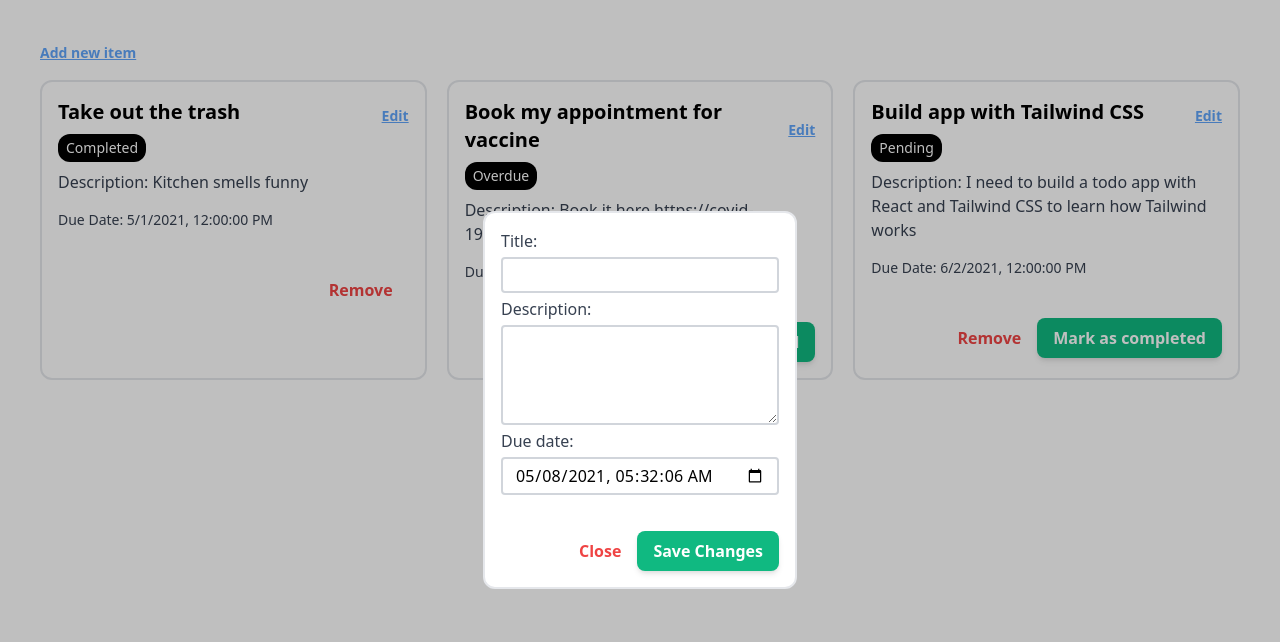
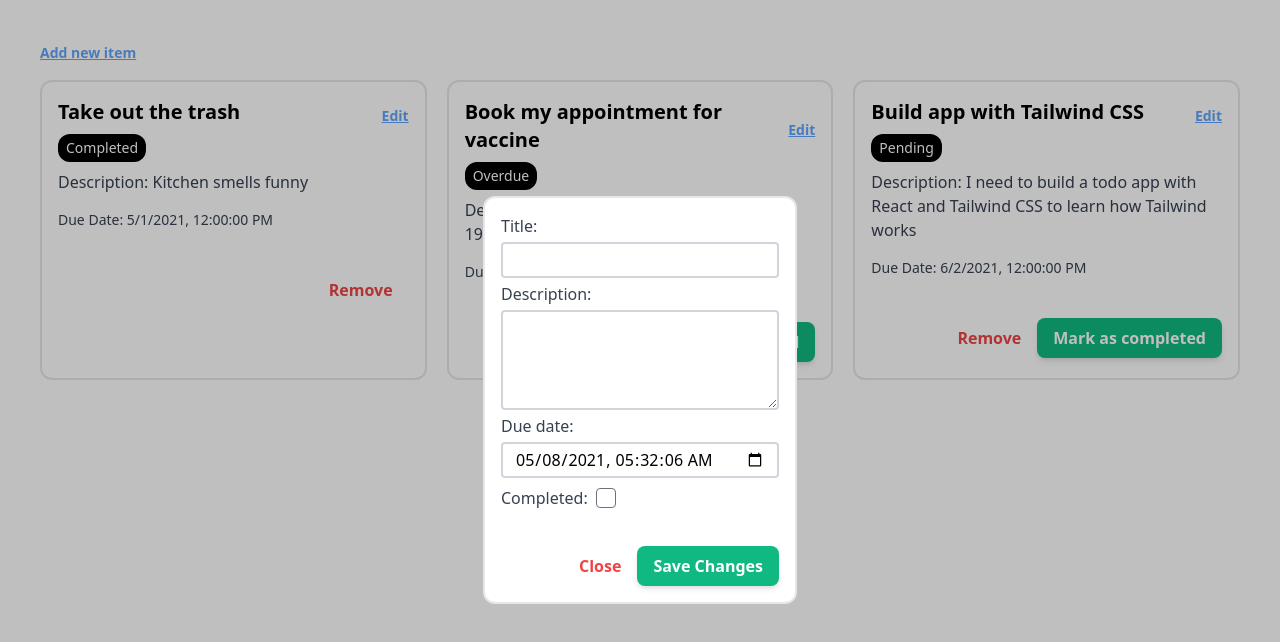
Before and after one commit to JLtheCoder/tailwind-todos, a React (Create React App) app: page / in a window 1280 px wide. Both pictures are taken after a click on the button "Add new item". Shown: the top 642 px of the page. Built offline with nearby package versions, Linux system fonts and the light colour scheme.

Commit message:
Add a checkout in modal

```diff
--- a/package.json
+++ b/package.json
@@ -4,6 +4,7 @@
   "private": true,
   "dependencies": {
     "@craco/craco": "^6.1.2",
+    "@tailwindcss/forms": "^0.3.2",
     "@testing-library/jest-dom": "^5.12.0",
     "@testing-library/react": "^11.2.6",
     "@testing-library/user-event": "^12.8.3",
--- a/src/App.jsx
+++ b/src/App.jsx
@@ -57,13 +57,14 @@ function App() {
             description={todo.description}
             dueDate={todo.dueDate}
             completed={todo.completed}
-            onUpdate={({ title, description, dueDate }) => {
+            onUpdate={({ title, description, dueDate, completed }) => {
               setTudos((previousTodos) => ({
                 ...previousTodos,
                 [todo.id]: {
                   ...previousTodos[todo.id],
                   title,
                   description,
+                  completed,
                   dueDate: new Date(dueDate),
                 },
               }));
--- /dev/null
+++ b/src/components/foundation/CheckBox.jsx
@@ -0,0 +1,19 @@
+import PropTypes from "prop-types";
+
+function CheckBox({ checked, onChange }) {
+  return (
+    <input
+      type="checkbox"
+      className="h-5 w-5 text-green-600 rounded"
+      checked={checked}
+      onChange={onChange}
+    />
+  );
+}
+
+CheckBox.propTypes = {
+  checked: PropTypes.bool.isRequired,
+  onChange: PropTypes.func.isRequired,
+};
+
+export default CheckBox;
--- a/src/components/shared/SaveTodo.jsx
+++ b/src/components/shared/SaveTodo.jsx
@@ -5,6 +5,7 @@ import Input from "../foundation/Input";
 import TextArea from "../foundation/TextArea";
 import DatePicker from "../foundation/DatePicker";
 import Button from "../foundation/Button";
+import CheckBox from "../foundation/CheckBox";
 import Modal from "./Modal";
 
 function SaveTodo({
@@ -12,6 +13,7 @@ function SaveTodo({
   todoId,
   title = "",
   description = "",
+  completed = false,
   dueDate,
   onSave,
 }) {
@@ -23,6 +25,7 @@ function SaveTodo({
     todoId,
     title,
     description,
+    completed,
     dueDate: formattedDueDate,
   });
   const [hasErrors, setErrors] = useState(false);
@@ -35,6 +38,13 @@ function SaveTodo({
       [field]: value,
     }));
   };
+
+  const onCheckbox = ({ target: { checked } }) =>
+    setTodoState((prevState) => ({
+      ...prevState,
+      completed: checked,
+    }));
+
   const validate = () => {
     return !!(todoState.title && todoState.description && todoState.dueDate);
   };
@@ -49,6 +59,7 @@ function SaveTodo({
             todoId,
             title,
             description,
+            completed,
             dueDate: formattedDueDate,
           });
           setShowModal(true);
@@ -90,6 +101,10 @@ function SaveTodo({
             onChange={onFieldChange("dueDate")}
           />
         </label>
+        <label className="inline-flex items-center">
+          <span className="text-gray-700 pr-2 my-1">Completed: </span>
+          <CheckBox checked={todoState.completed} onChange={onCheckbox} />
+        </label>
         {hasErrors && (
           <span className="text-red-700">Please complete all fields</span>
         )}
@@ -103,6 +118,7 @@ SaveTodo.propTypes = {
   todoId: PropTypes.number,
   title: PropTypes.string,
   description: PropTypes.string,
+  completed: PropTypes.bool,
   dueDate: PropTypes.instanceOf(Date),
   onSave: PropTypes.func.isRequired,
 };
--- a/src/components/shared/Todo.jsx
+++ b/src/components/shared/Todo.jsx
@@ -39,6 +39,7 @@ function Todo({
           todoId={todoId}
           title={title}
           description={description}
+          completed={completed}
           dueDate={dueDate}
           onSave={onUpdate}
         />
--- a/tailwind.config.js
+++ b/tailwind.config.js
@@ -8,5 +8,5 @@ module.exports = {
   variants: {
     extend: {},
   },
-  plugins: [],
+  plugins: [require("@tailwindcss/forms")],
 };
```
Also changed, not shown: 1 other file (tests, documents, lock files or other folders).
